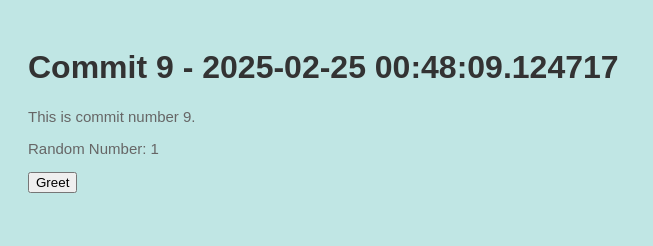
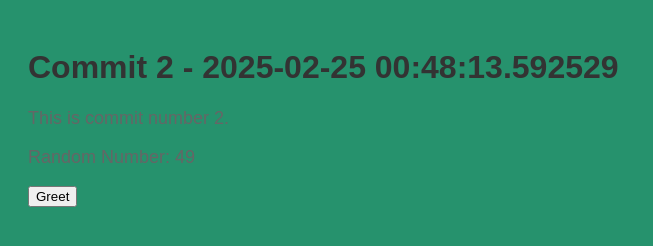
Before and after one commit to stiffs95/myrep-repo-20250225004800, a plain HTML site: page index.html in a window 1280 px wide. Shown: the whole page, without its empty margins (0-653 px from the left). Drawn offline with Linux system fonts and the light colour scheme.

Commit message:
📝 Commit 2 with HTML, CSS, and JS

```diff
--- a/index.html
+++ b/index.html
@@ -2,13 +2,13 @@
     <!DOCTYPE html>
     <html>
     <head>
-        <title>Commit 9 - 2025-02-25 00:48:09.124717</title>
+        <title>Commit 2 - 2025-02-25 00:48:13.592529</title>
         <link rel="stylesheet" href="style.css">
     </head>
     <body>
-        <h1>Commit 9 - 2025-02-25 00:48:09.124717</h1>
-        <p>This is commit number 9.</p>
-        <p>Random Number: 1</p>
+        <h1>Commit 2 - 2025-02-25 00:48:13.592529</h1>
+        <p>This is commit number 2.</p>
+        <p>Random Number: 49</p>
         <button onclick="greet()">Greet</button>
         <script src="script.js"></script>
     </body>
--- a/script.js
+++ b/script.js
@@ -2,4 +2,4 @@
     function greet() {
         alert('Hello from commit ' + commitNumber + '!');
     }
-    var commitNumber = 9;
+    var commitNumber = 2;
--- a/style.css
+++ b/style.css
@@ -1,7 +1,7 @@
 
     body {
         font-family: Arial, sans-serif;
-        background-color: #c0e6e4;
+        background-color: #26926d;
         padding: 20px;
     }
     h1 {
@@ -9,5 +9,5 @@
     }
     p {
         color: #666;
-        font-size: 15px;
+        font-size: 18px;
     }
```
